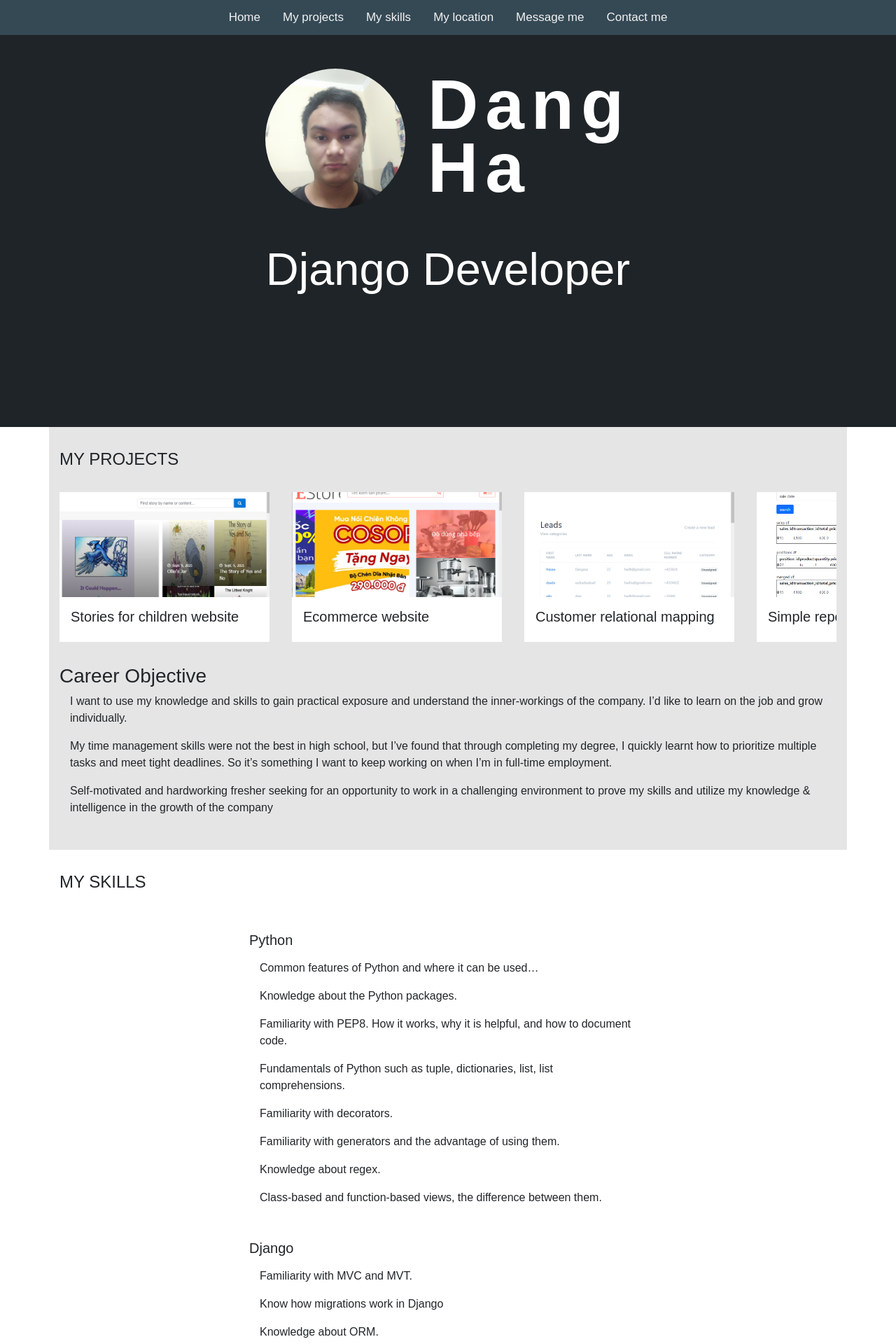
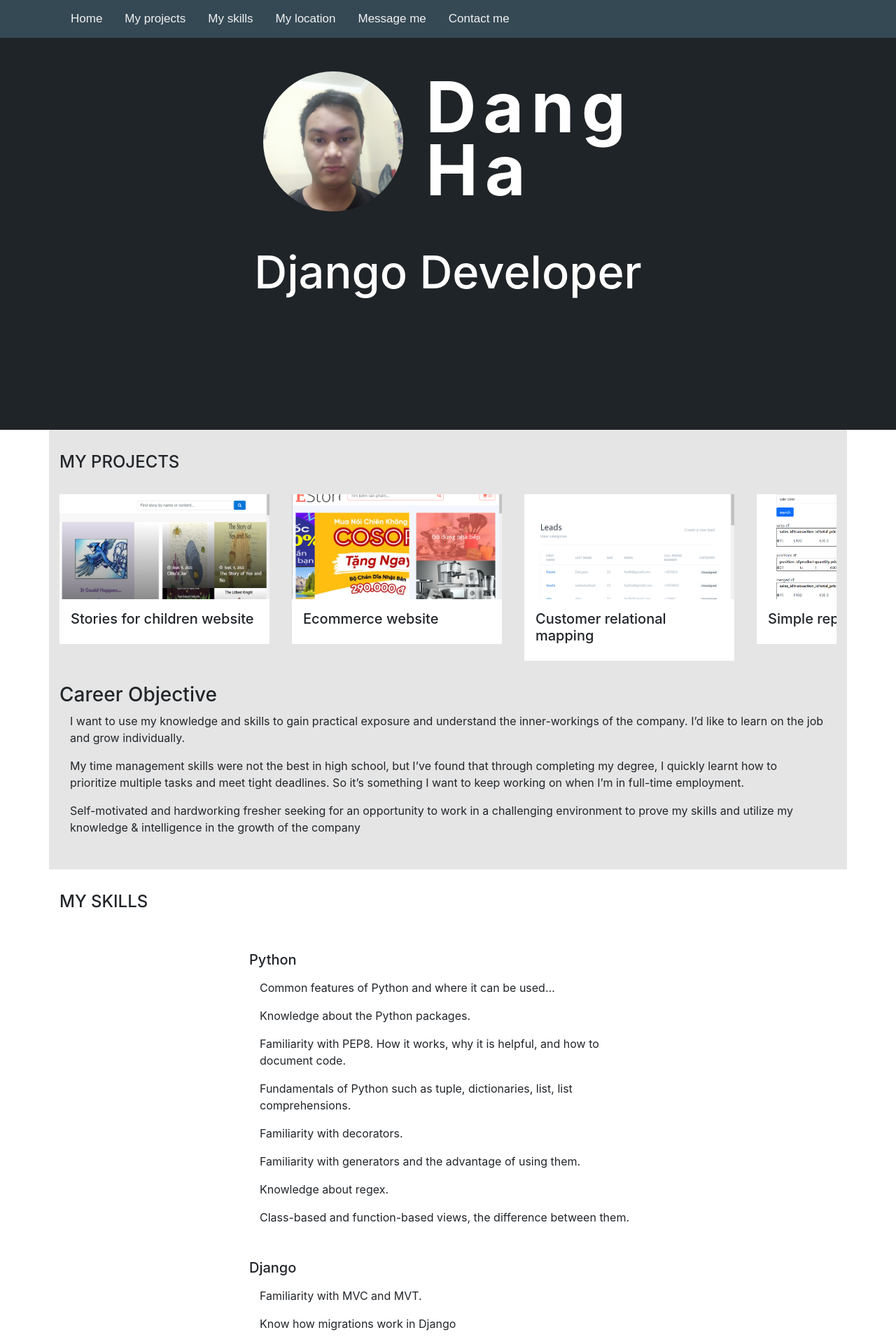
Before and after one commit to danghacodecraft/portfolio, a Django app: page / in a window 1280 px wide. Shown: the top 1920 px of the page at 70% size. Run offline with Django 3.2, Linux system fonts and the light colour scheme; data comes from the database, SQL or seed files in the repository; data that the repository does not hold is empty; some libraries are stand-ins or nearby versions.

Commit message:
commit all

```diff
--- a/base/templates/base/main.html
+++ b/base/templates/base/main.html
@@ -12,10 +12,6 @@
     <link rel="stylesheet" href="https://cdnjs.cloudflare.com/ajax/libs/font-awesome/4.7.0/css/font-awesome.min.css">
 
     <style>
-        body {
-            margin: 0;
-            font-family: Arial, Helvetica, sans-serif;
-        }
 
         .topnav {
             overflow: hidden;
--- a/base/templates/base/navbar.html
+++ b/base/templates/base/navbar.html
@@ -1,7 +1,7 @@
 {% load custom_tags %}
 
-<section>
-    <div class="navigation-bar topnav" id="myTopnav">
+<section style="background-color: #354955; font-family: Arial, Helvetica, sans-serif;">
+    <div class="container navigation-bar topnav" id="myTopnav">
 
         {%  if request.user.is_authenticated %}
             <a class="nav-link" href="{% url 'base:home' %}">
--- a/static/styles/main.css
+++ b/static/styles/main.css
@@ -14,17 +14,6 @@ body{
     padding-bottom: 2em;
 }
 
-.navigation-bar{
-    background-color: #354955;
-    height: 50px;
-    display: flex;
-    justify-content: center;
-    align-items: center;
-}
-
-.nav-link{
-    color: #fff;
-}
 
 .hero{
     background-color: #1F2428;
```
